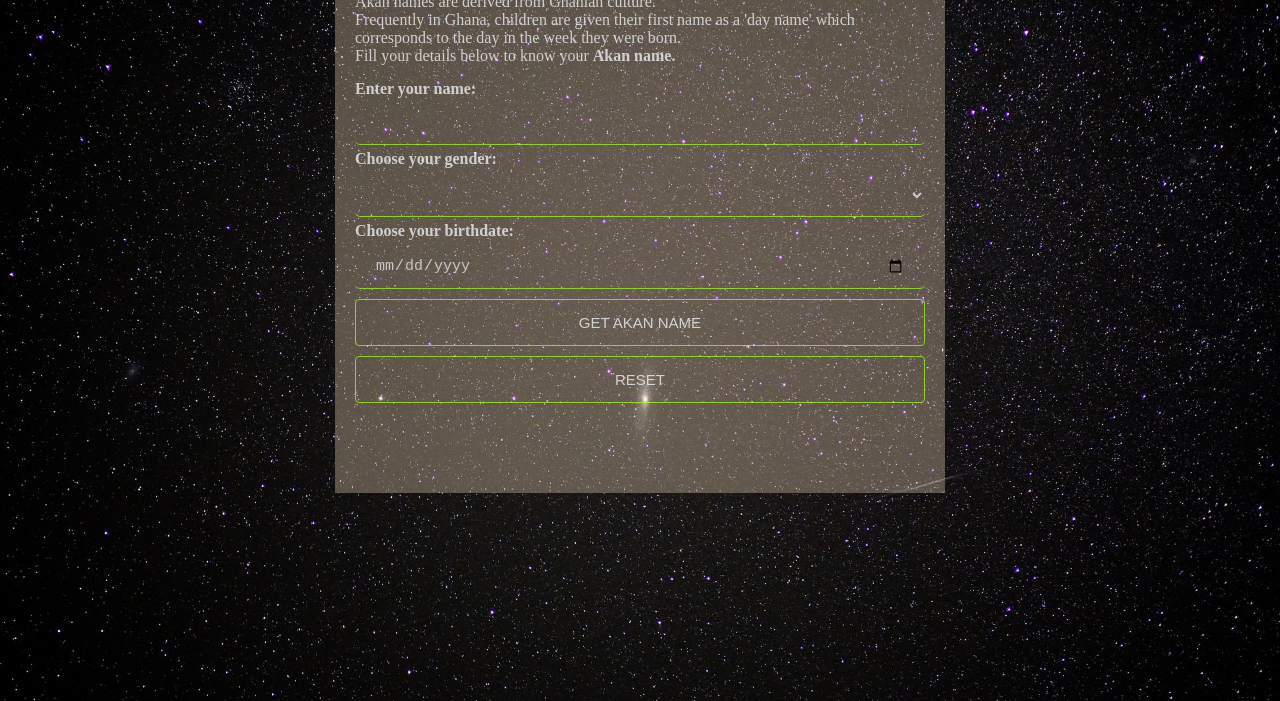
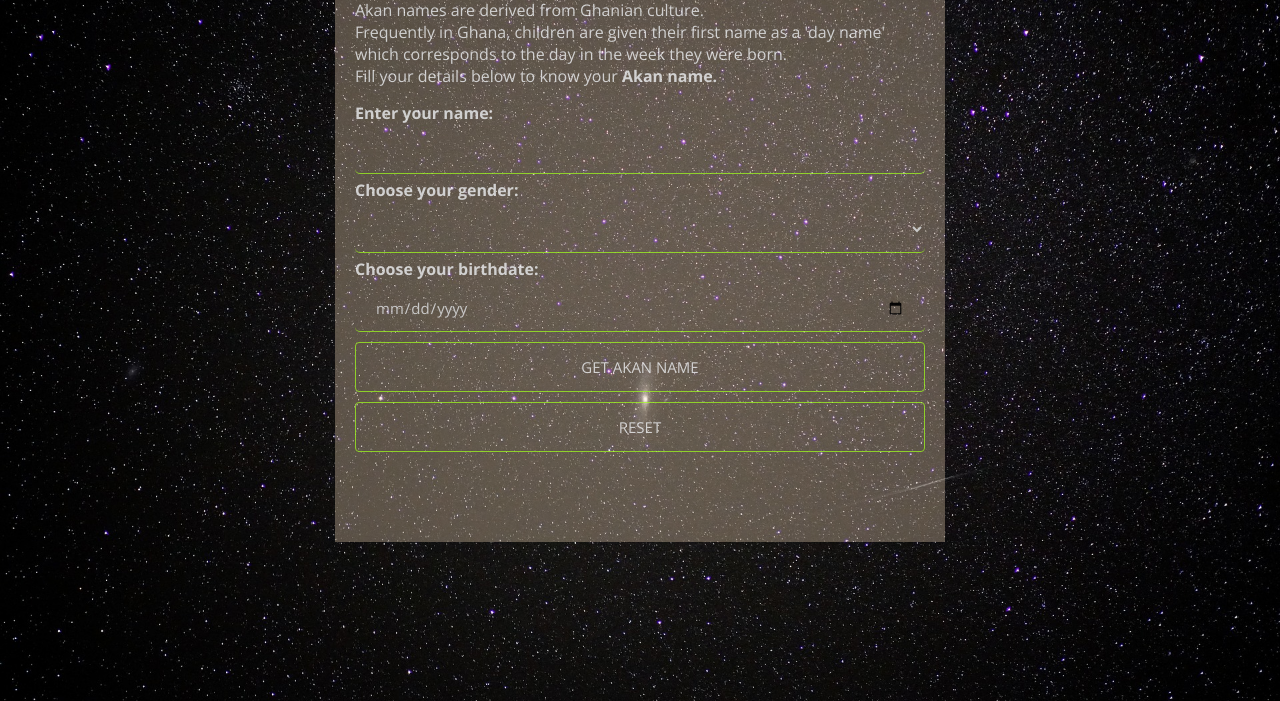
Before and after one commit to annomao/akan-name-generator, a plain HTML site: page index.html in a window 1280 px wide. Shown: the part 99-800 px from the top of the page. Drawn offline with nearby package versions, Linux system fonts and the light colour scheme.

Commit message:
set the font family

```diff
--- a/css/styles.css
+++ b/css/styles.css
@@ -2,6 +2,7 @@
   box-sizing: border-box;
   margin: 0;
   padding: 0;
+  font-family: "Open Sans", sans-serif;
 }
 body{
   background-image: url("../images/stars.jpg");
--- a/index.html
+++ b/index.html
@@ -4,6 +4,9 @@
   <meta charset="UTF-8">
   <meta http-equiv="X-UA-Compatible" content="IE=edge">
   <meta name="viewport" content="width=device-width, initial-scale=1.0">
+  <link rel="preconnect" href="https://fonts.googleapis.com">
+  <link rel="preconnect" href="https://fonts.gstatic.com" crossorigin>
+  <link href="https://fonts.googleapis.com/css2?family=Open+Sans:ital,wght@0,300;0,400;0,500;0,600;0,700;0,800;1,300;1,400;1,500;1,600;1,700;1,800&display=swap" rel="stylesheet">
   <link rel="stylesheet" href="css/styles.css">
   <title>HOME</title>
 </head>
```
